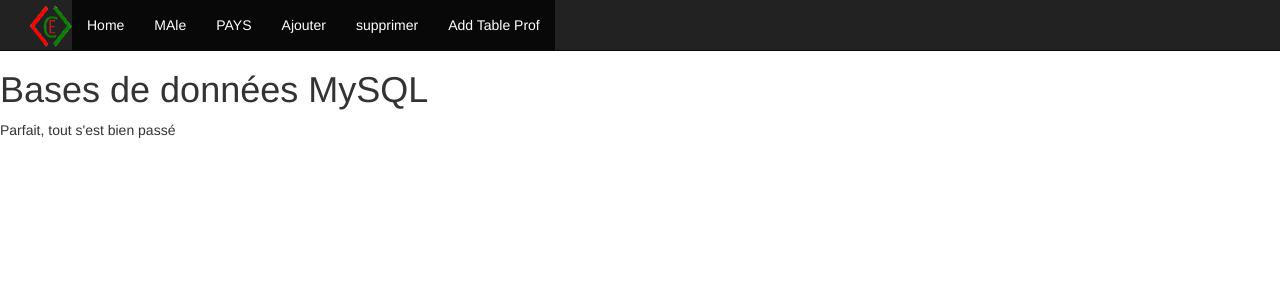
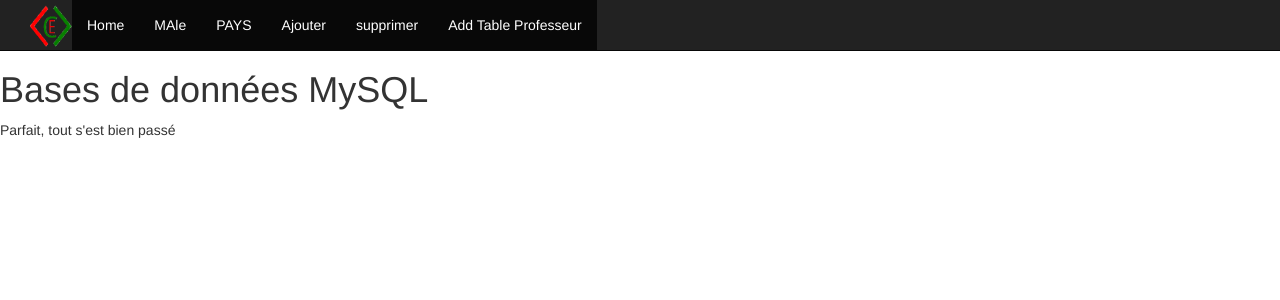
Before and after one commit to yassineguidara/test3, a PHP site: page /Addtableprof.php in a window 1280 px wide. Shown: the top 300 px of the page. Run offline with PHP 8.4, Linux system fonts and the light colour scheme.

Commit message:
tester cmd

```diff
--- a/header.php
+++ b/header.php
@@ -32,7 +32,7 @@
                         <li class="active"><a href="pays.php">PAYS</a></li>
                         <li class="active"><a href="AjoutDateInscri.php">Ajouter</a></li>
                         <li class="active"><a href="deleteDateInscrit.php">supprimer</a></li>
-                        <li class="active"><a href="Addtableprof.php">Add Table Prof</a></li>
+                        <li class="active"><a href="Addtableprof.php">Add Table Professeur</a></li>
                     </ul>
 
 
```
